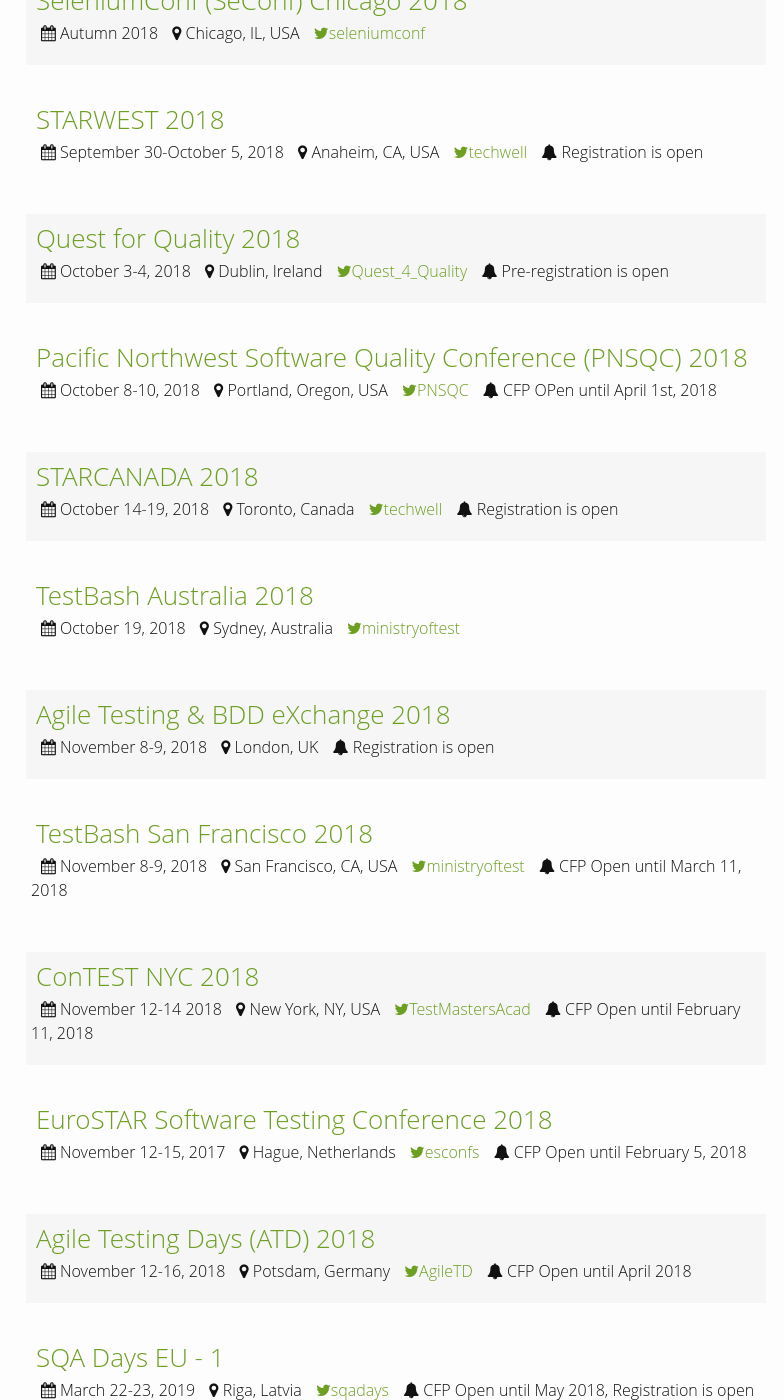
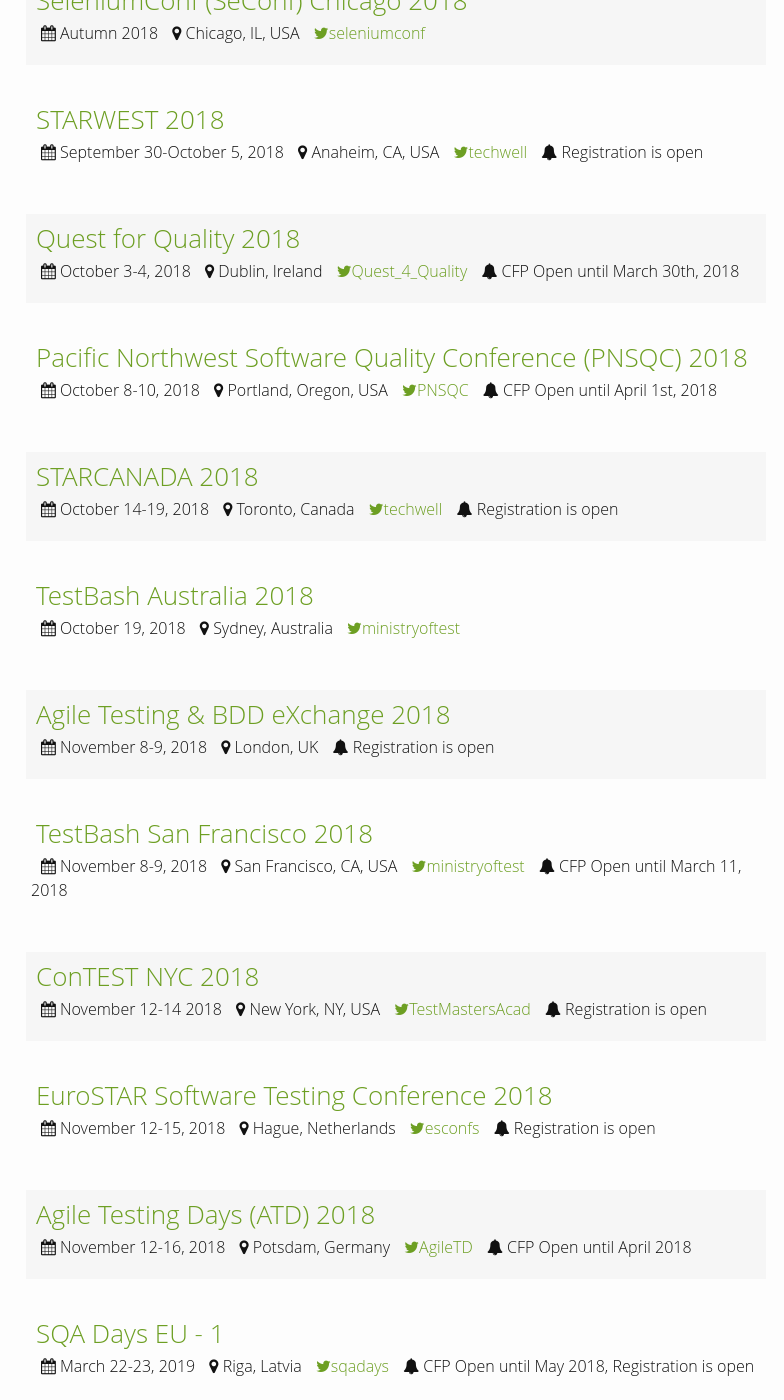
Before and after one commit to TestingConferences/testingconferences.github.io, a Jekyll site: the page built from index.html, in a window 1280 px wide and 1400 px high, scrolled down 4256 px. Shown: the whole window, without its empty margins (244-1028 px from the left). Built offline with Jekyll 4.4.1, drawn with Linux system fonts in a browser that asks for light colours.

Commit message:
Updated statuses

```diff
--- a/_data/current.yml
+++ b/_data/current.yml
@@ -185,7 +185,7 @@
 - name: TestBash Germany 2018
   location: Munich, Germany
   dates: "September 14, 2018"
-  url: https://ti.to/mot/testbash-germany-2017?source=testingconferences
+  url: https://ti.to/mot/testbash-germany-2018?source=testingconferences
   twitter: ministryoftest
   status: Registration is open
 
@@ -239,14 +239,14 @@
   dates: "October 3-4, 2018"
   url: http://questforquality.eu/
   twitter: Quest_4_Quality
-  status: Pre-registration is open
+  status: CFP Open until March 30th, 2018
 
 - name: Pacific Northwest Software Quality Conference (PNSQC) 2018
   location: Portland, Oregon, USA
   dates: "October 8-10, 2018"
   url: http://www.pnsqc.org/
   twitter: PNSQC
-  status: CFP OPen until April 1st, 2018
+  status: CFP Open until April 1st, 2018
 
 - name: STARCANADA 2018
   location: Toronto, Canada
@@ -279,14 +279,14 @@
   dates: "November 12-14 2018"
   url: http://testleadershipcongress-ny.com/
   twitter: TestMastersAcad
-  status: CFP Open until February 11, 2018
+  status: Registration is open
 
 - name: EuroSTAR Software Testing Conference 2018
   location: Hague, Netherlands
-  dates: "November 12-15, 2017"
+  dates: "November 12-15, 2018"
   url: https://conference.eurostarsoftwaretesting.com/
   twitter: esconfs
-  status: CFP Open until February 5, 2018
+  status: Registration is open
 
 - name: Agile Testing Days (ATD) 2018
   location: Potsdam, Germany
```
